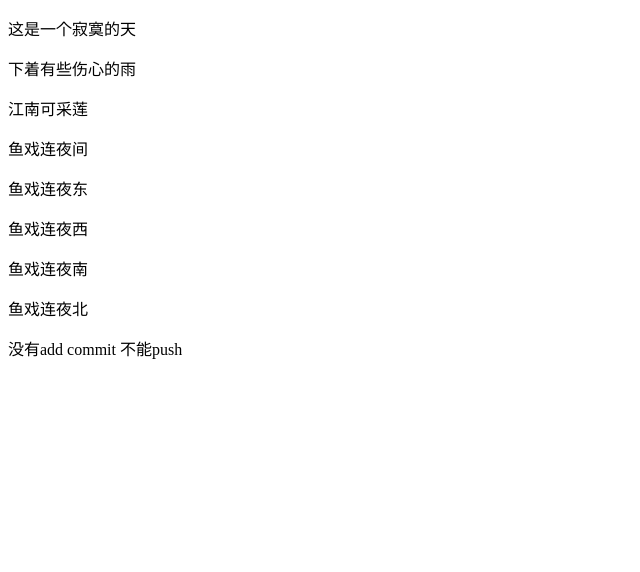
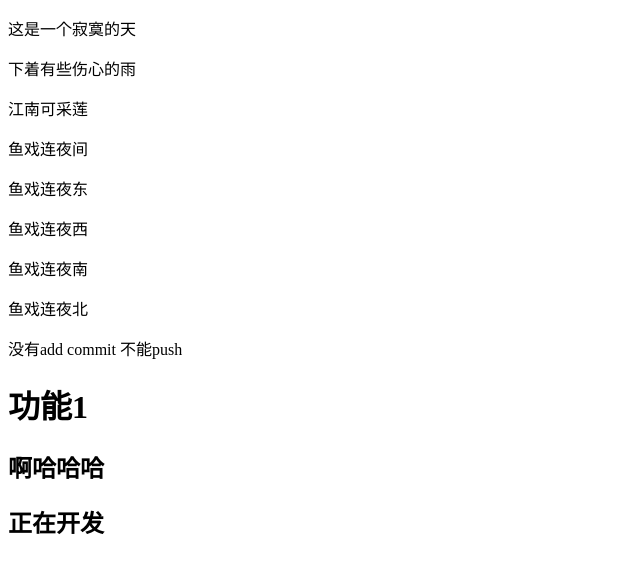
Before and after one commit to blue-sky7/59-, a plain HTML site: page index.html in a window 1280 px wide. Shown: the whole page, without its empty margins (0-640 px from the left). Drawn offline with Linux system fonts and the light colour scheme.

Commit message:
完成功能1

```diff
--- a/index.html
+++ b/index.html
@@ -1,10 +1,12 @@
 <!DOCTYPE html>
 <html lang="en">
+
 <head>
     <meta charset="UTF-8">
     <meta name="viewport" content="width=device-width, initial-scale=1.0">
     <title>Document</title>
 </head>
+
 <body>
     <p>这是一个寂寞的天</p>
     <p>下着有些伤心的雨</p>
@@ -16,5 +18,10 @@
     <p>鱼戏连夜北</p>
 
     <p>没有add commit 不能push</p>
+
+    <h1>功能1</h1>
+    <h2>啊哈哈哈</h2>
+    <h2>正在开发</h2>
 </body>
+
 </html>
```
